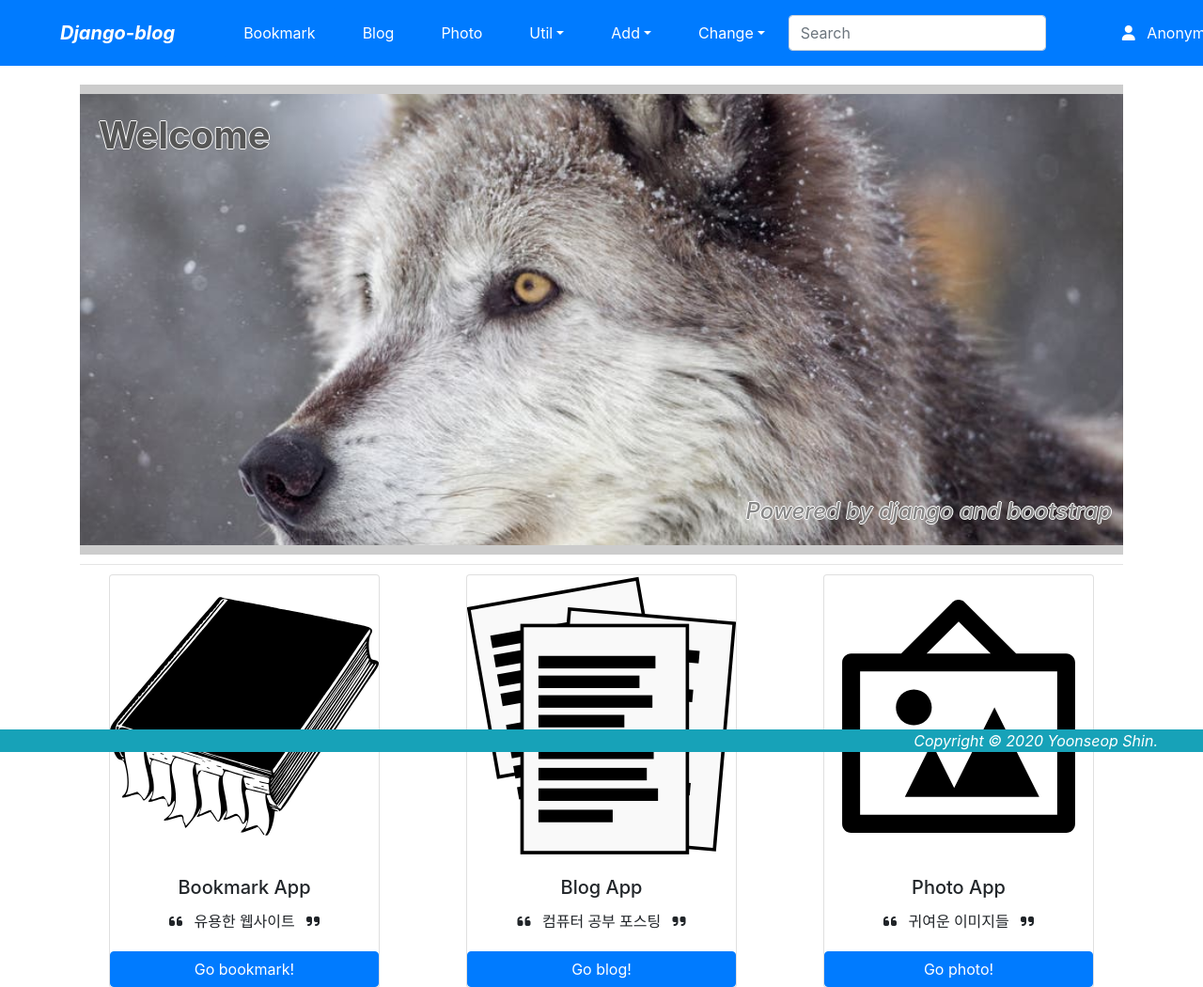
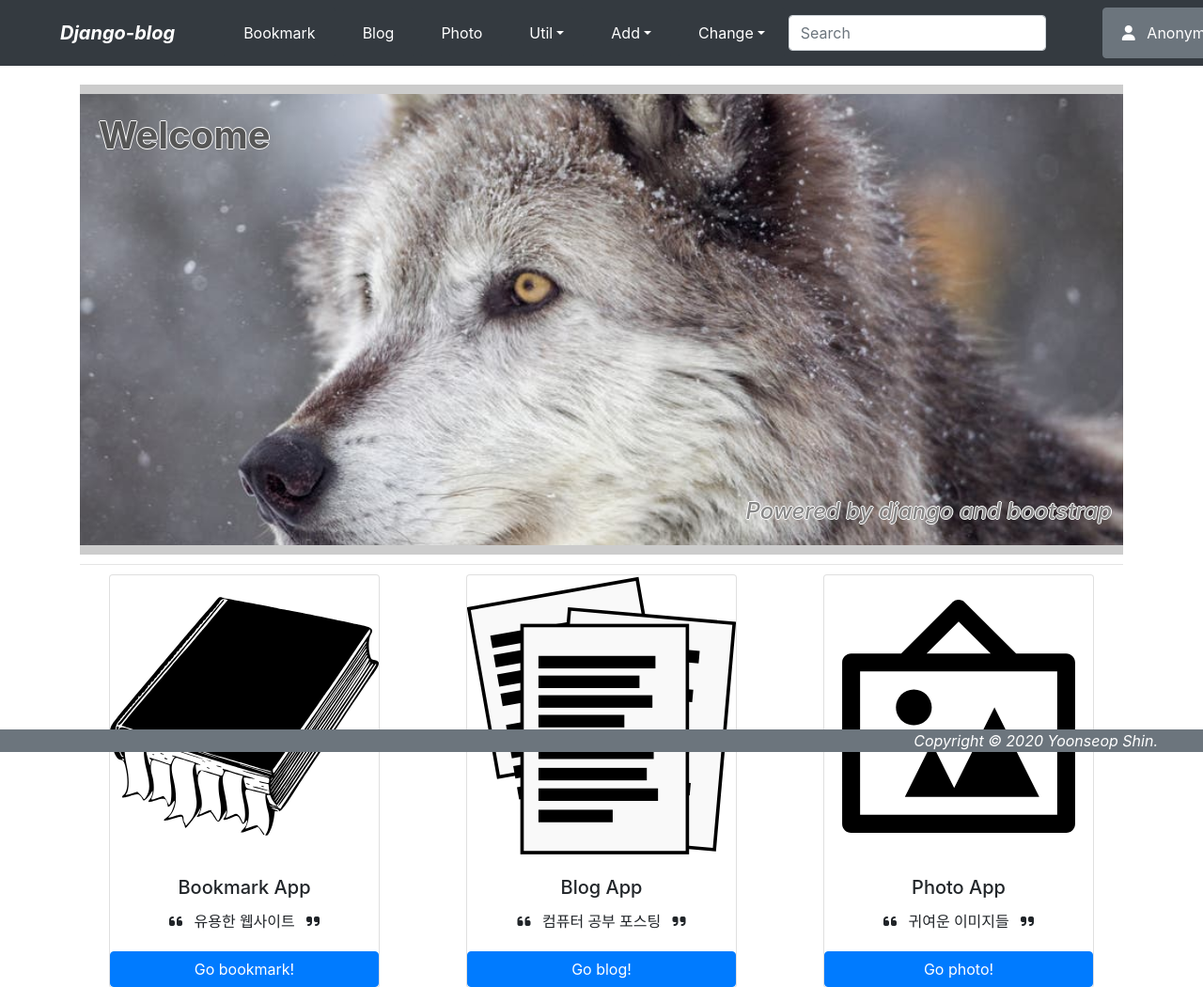
Before and after one commit to sys09270883/django-blog, a Django app: page / in a window 1280 px wide. Shown: the top 1050 px of the page at 94% size. Run offline with Django 3.2, Linux system fonts and the light colour scheme; parts of the project's set-up code (start-up, migrations or seed data) failed here and were passed over; some libraries are stand-ins or nearby versions.

Commit message:
Update UI (primary -> dark)

```diff
--- a/mysite/templates/base.html
+++ b/mysite/templates/base.html
@@ -8,37 +8,41 @@
 </head>
 <body style="padding-top:90px;">
 
-<nav class="navbar navbar-expand-lg navbar-dark bg-primary fixed-top">
-	<span class="navbar-brand mx-5 mb-0 font-weight-bold font-italic">
+<nav class="navbar navbar-expand-lg navbar-dark bg-primary fixed-top bg-dark navbar-dark">
+	<span class="navbar-brand mx-5 mb-0 font-weight-bold font-italic bg-dark">
 		<a class="nav-line text-white" href="{% url 'home' %}">
 			Django-blog
 		</a>
 	</span>
 
-	<button class="navbar-toggler" type="button" data-toggle="collapse" data-target="#navbarSupportedContent">
+	<button class="navbar-toggler bg-dark" type="button" data-toggle="collapse" data-target="#navbarSupportedContent">
 		<span class="navbar-toggler-icon"></span>
 	</button>
 
 	<div class="collapse navbar-collapse" id="navbarSupportedContent">
 		<ul class="navbar-nav mr-auto">
-			<li class="nav-item mx-1 btn btn-primary">
+			<li class="nav-item mx-1 btn btn-dark">
 				<a class="nav-link text-white" href="{% url 'bookmark:index' %}">Bookmark</a>
 			</li>
-			<li class="nav-item mx-1 btn btn-primary">
+			<li class="nav-item mx-1 btn btn-dark">
 				<a class="nav-link text-white" href="{% url 'blog:index' %}">Blog</a>
 			</li>
-			<li class="nav-item mx-1 btn btn-primary">
+			<li class="nav-item mx-1 btn btn-dark">
 				<a class="nav-link text-white" href="{% url 'photo:index' %}">Photo</a>
 			</li>
-			<li class="nav-item dropdown mx-1 btn btn-primary">
+			<li class="nav-item dropdown mx-1 btn btn-dark">
 				<a class="nav-link dropdown-toggle text-white" href="#" data-toggle="dropdown">Util</a>
 				<div class="dropdown-menu">
 					<a class="dropdown-item" href="{% url 'admin:index' %}">Admin</a>
 					<a class="dropdown-item" href="{% url 'blog:post_archive' %}">Archive</a>
 				</div>
 			</li>
-			<li class="nav-item dropdown mx-1 btn btn-primary">
+			<li class="nav-item dropdown mx-1 btn btn-dark">
+				{% if user.is_active %}
 				<a class="nav-link dropdown-toggle text-white" href="#" data-toggle="dropdown">Add</a>
+				{% else %}
+				<a class="nav-link dropdown-toggle text-white disabled" href="#" data-toggle="dropdown">Add</a>
+				{% endif %}
 				<div class="dropdown-menu">
 					<a class="dropdown-item" href="{% url 'bookmark:add' %}">Bookmark</a>
 					<a class="dropdown-item" href="{% url 'blog:add' %}">Post</a>
@@ -47,8 +51,12 @@
 					<a class="dropdown-item" href="{% url 'photo:photo_add' %}">Photo</a>
 				</div>
 			</li>
-			<li class="nav-item dropdown mx-1 btn btn-primary">
+			<li class="nav-item dropdown mx-1 btn btn-dark">
+				{% if user.is_active %}
 				<a class="nav-link dropdown-toggle text-white" href="#" data-toggle="dropdown">Change</a>
+				{% else %}
+				<a class="nav-link dropdown-toggle text-white disabled" href="#" data-toggle="dropdown">Change</a>
+				{% endif %}
 				<div class="dropdown-menu">
 					<a class="dropdown-item" href="{% url 'bookmark:change' %}">Bookmark</a>
 					<a class="dropdown-item" href="{% url 'blog:change' %}">Post</a>
@@ -66,7 +74,7 @@
 		</form>
 
 		<ul class="navbar-nav ml-5 mr-5">
-			<li class="nav-item dropdown mx-1 btn btn-primary">
+			<li class="nav-item dropdown mx-1 btn btn-secondary">
 				{% if user.is_active %}
 				<a class="nav-link dropdown-toggle text-white" href="#" data-toggle="dropdown">
 					<i class="fas fa-user"></i>
--- a/mysite/templates/home.html
+++ b/mysite/templates/home.html
@@ -105,7 +105,7 @@
 {% endblock %}
 
 {% block footer %}
-	<footer class="fixed-bottom bg-info">
+	<footer class="fixed-bottom bg-secondary">
 		<div class="text-white font-italic text-right mr-5">
 			Copyright &copy; 2020 Yoonseop Shin.
 		</div>
```
